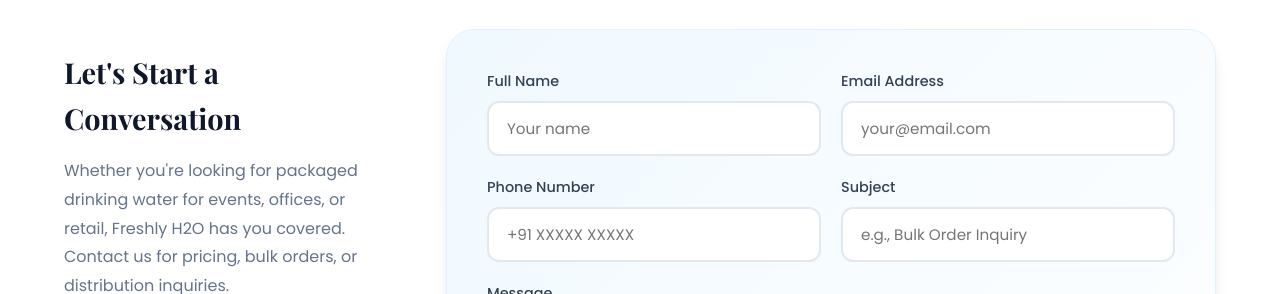
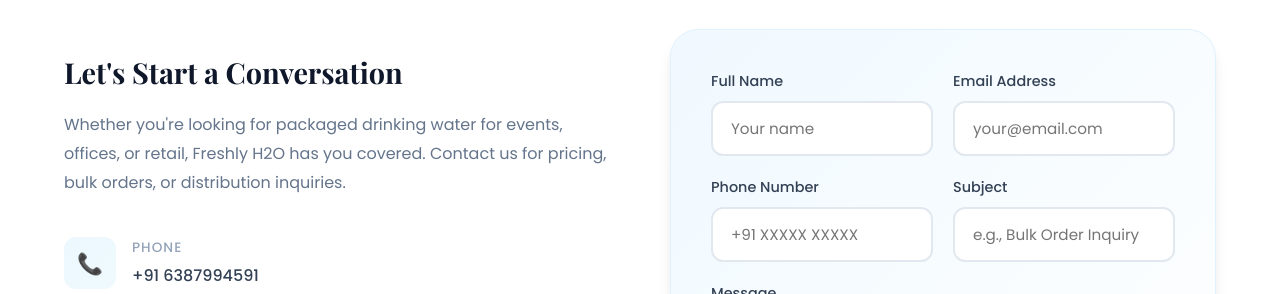
Before and after one commit to AgrimGupta195/freshlyh2o, a React (Vite) app: page / in a window 1280 px wide. Shown: the part 3195-3489 px from the top of the page. Built offline with nearby package versions, Linux system fonts and the light colour scheme.

Commit message:
added template

```diff
--- a/src/components/About.jsx
+++ b/src/components/About.jsx
@@ -30,7 +30,7 @@ function About() {
         <div className="about-image fade-in-left">
           <div className="about-image-card">
             <img
-              src="/images/label.jpg"
+              src="/images/250 ml.jpeg"
               alt="Freshly H2O product label showcasing quality certifications and brand details"
             />
           </div>
--- a/src/index.css
+++ b/src/index.css
@@ -605,12 +605,17 @@ button {
   border-radius: var(--radius-xl);
   overflow: hidden;
   box-shadow: var(--shadow-2xl);
+  background: var(--sky-50);
+  display: flex;
+  align-items: center;
+  justify-content: center;
 }
 
 .about-image-card img {
   width: 100%;
   height: 500px;
-  object-fit: cover;
+  object-fit: contain;
+  padding: 20px;
 }
 
 .about-image-float {
@@ -897,6 +902,7 @@ button {
 .contact {
   background: var(--white);
   position: relative;
+  overflow: hidden;
 }
 
 .contact::before {
@@ -914,6 +920,7 @@ button {
   grid-template-columns: 1fr 1fr;
   gap: 60px;
   margin-top: 60px;
+  max-width: 100%;
 }
 
 .contact-info {
@@ -986,6 +993,8 @@ button {
   border-radius: var(--radius-xl);
   padding: 40px;
   box-shadow: var(--shadow-lg);
+  max-width: 100%;
+  overflow: hidden;
 }
 
 .contact-form {
@@ -998,6 +1007,7 @@ button {
   display: flex;
   flex-direction: column;
   gap: 8px;
+  min-width: 0;
 }
 
 .form-group label {
@@ -1016,6 +1026,8 @@ button {
   color: var(--gray-800);
   transition: all var(--transition-fast);
   background: var(--white);
+  width: 100%;
+  box-sizing: border-box;
 }
 
 .form-group input:focus,
@@ -1034,6 +1046,7 @@ button {
   display: grid;
   grid-template-columns: 1fr 1fr;
   gap: 20px;
+  min-width: 0;
 }
 
 .form-submit {
```
Also changed, not shown: public/images/250 ml.jpeg (added).
